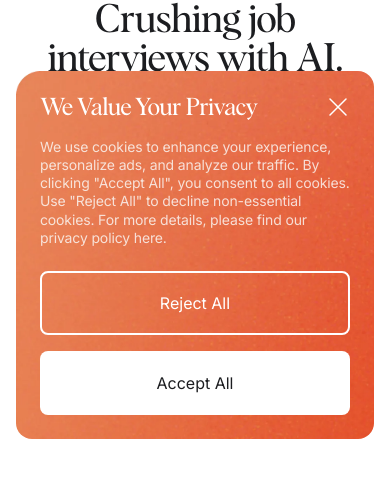
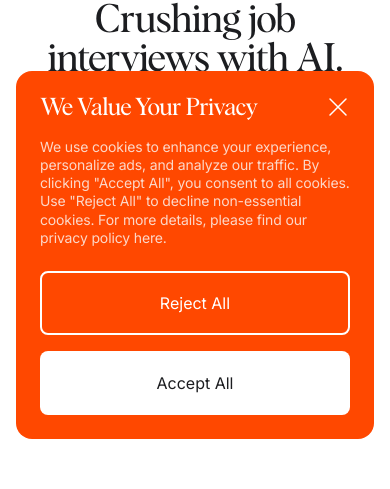
Before and after one commit to AndriiBulhakov/expert-palm-tree, a Next.js app: page / in a window 390 px wide. Shown: the part 389-878 px from the top of the page. Built offline with nearby package versions, Linux system fonts and the light colour scheme; no server answers.

Commit message:
cookies optimization

```diff
--- a/components/CookieConsentBanner.tsx
+++ b/components/CookieConsentBanner.tsx
@@ -30,15 +30,15 @@ const CookieConsentBanner = () => {
   }
 
   return (
-    <div className="fixed z-20 sm:bottom-5 sm:right-5 sm:left-auto xs:bottom-4 xs:right-4 xs:left-4 sm:max-w-[33.625rem] sm:w-full sm:p-8 xs:p-6 rounded-[2rem] overflow-hidden">
-      <Image
+    <div className="fixed z-20 sm:bottom-5 sm:right-5 sm:left-auto xs:bottom-4 xs:right-4 xs:left-4 sm:max-w-[33.625rem] sm:w-full sm:p-8 xs:p-6 rounded-[2rem] overflow-hidden bg-red-primary">
+      {/* <Image
         src="/assets/images/mentions-bg.webp"
         alt="CTA Background"
         loading="lazy"
         className="absolute z-[-1] top-0 right-0 left-0 bottom-0 min-w-[100%] min-h-[100%] object-cover max-w-none"
         width={1083}
         height={718}
-      />
+      /> */}
       <button
         className="absolute sm:top-9 sm:right-9 xs:right-6 xs:top-6"
         onClick={handleReject}
```
